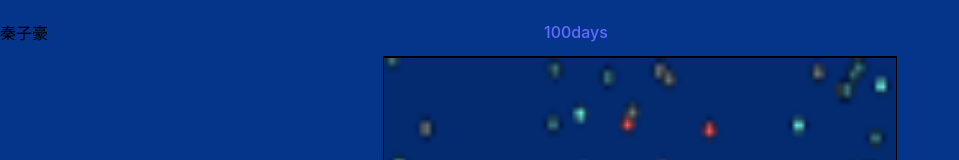
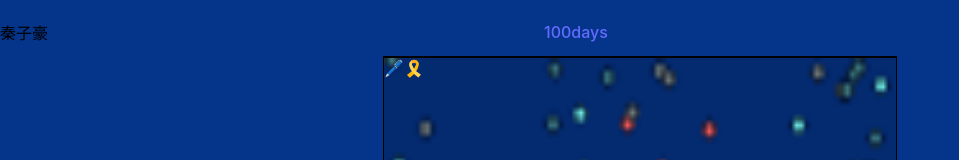
Before and after one commit to diamondZI/QIN_King, a Vue app: page /#/TWO/free in a window 1280 px wide. Shown: the top 160 px of the page, without its empty margins (0-959 px from the left). Built offline with nearby package versions, Linux system fonts and the light colour scheme.

Commit message:
free画笔完成

```diff
--- a/src/100days/free.vue
+++ b/src/100days/free.vue
@@ -1,18 +1,35 @@
 <template>
 
   <div ref="foo" class="p">
-<canvas id="myCanvas" ref="EL" width="100" height="100" @mousemove="click()" @touchmove='click()'> </canvas>
+  <div class="box" v-if="style">
+  颜色<input type="color" @change="a(true,co)" ref="co">
+  大小 <input type="number" ref="nu" @change="a(false,nu)">
+  </div>
+  <div class="prompt" v-else @click="style=!style">🖊🎗️</div>
+<canvas  @click="style=false"  id="myCanvas" ref="EL" width="100" height="100" @mousemove="click(size,Color)" @touchmove='click()'> </canvas>
   </div>
 </template>
 
 <script setup lang='ts'>
     import {useMouseInElement,useMousePressed,useMouse, logicAnd } from '@vueuse/core'
     import { Car,KEY } from '@/api/router.ts'
+import { match } from 'assert'
 
     const EL=ref<HTMLCanvasElement>(null)
-   const {elementX,elementY,x,y,elementPositionX,elementPositionY}=useMouseInElement(EL)
+   const {elementX,elementY,x,y,elementPositionX,elementPositionY,elementHeight,elementWidth}=useMouseInElement(EL)
     const ctx = computed(() => EL.value!.getContext('2d')!)
     const foo=ref(null)
+    const co=ref(null)
+    const nu=ref(null)
+
+    function a(po:boolean,e:HTMLInputElement){
+      console.log(e);
+    if(po){
+      Color.value=e.value
+    }else{
+      size.value=e.value
+    }
+}
   function drwn(ctx:HTMLCanvasElement,x:number, y:number, radius:number,color:string){
 
        ctx.beginPath()
@@ -28,8 +45,11 @@
     x:number
     y:number
   }
+  const style:boolean=ref(false)
   let i=ref(0);
-  let j=ref(null);
+const size:number=ref(0.1)
+const Color:string=ref('red')
+
   function ij():X_Y{
          return {
         x:Math.random() *100,
@@ -37,9 +57,10 @@
         }
   }
   const color=['#FF5F5D','#3F7C85','#3F7C85','#72F2EB','#747E7E']
-  function click(){
-    // console.log(elementX.value-elementPositionX.value);
-drwn(ctx.value,elementX.value-elementPositionX.value,elementY.value-elementPositionY.value,2,'rgb(255, 255, 255,.9)')
+  function click(Size=0.1,color='red'){
+    const ratioy= (EL.value.offsetTop+elementHeight.value)/100
+    const ratiox=(EL.value.offsetLeft+elementWidth.value/100)
+    drwn(ctx.value,(x.value-elementPositionX.value)/ratiox,(y.value-elementPositionY.value)/ratioy,Size,color)
   }
  let framesCount=0
   function move()
@@ -57,16 +78,8 @@ drwn(ctx.value,elementX.value-elementPositionX.value,elementY.value-elementPosit
 
      cancelAnimationFrame(a)
     }
-
-    // console.log();
-
-
-
-
    }
  function  init(){
-         //必须的
-
           EL.value.style.width=100+'%'
           EL.value.style.height=100+'%'
          move()
@@ -81,12 +94,22 @@ drwn(ctx.value,elementX.value-elementPositionX.value,elementY.value-elementPosit
 </script>
 
 <style scoped>
-#myCanvas {
- position: relative;
- z-index: 100;
+.box{
+  background-color: #f9a647;
+  position:fixed;
+  width: 100px;
+  height: 100px;
+ align-items: center;
+ justify-content: space-around;
+  display: flex;
+  flex-direction: column;
+}
+input{
+  width: 90%;
 
 }
-.p{
-position: relative;
+.prompt{
+position: fixed;
 }
+
 </style>
```
